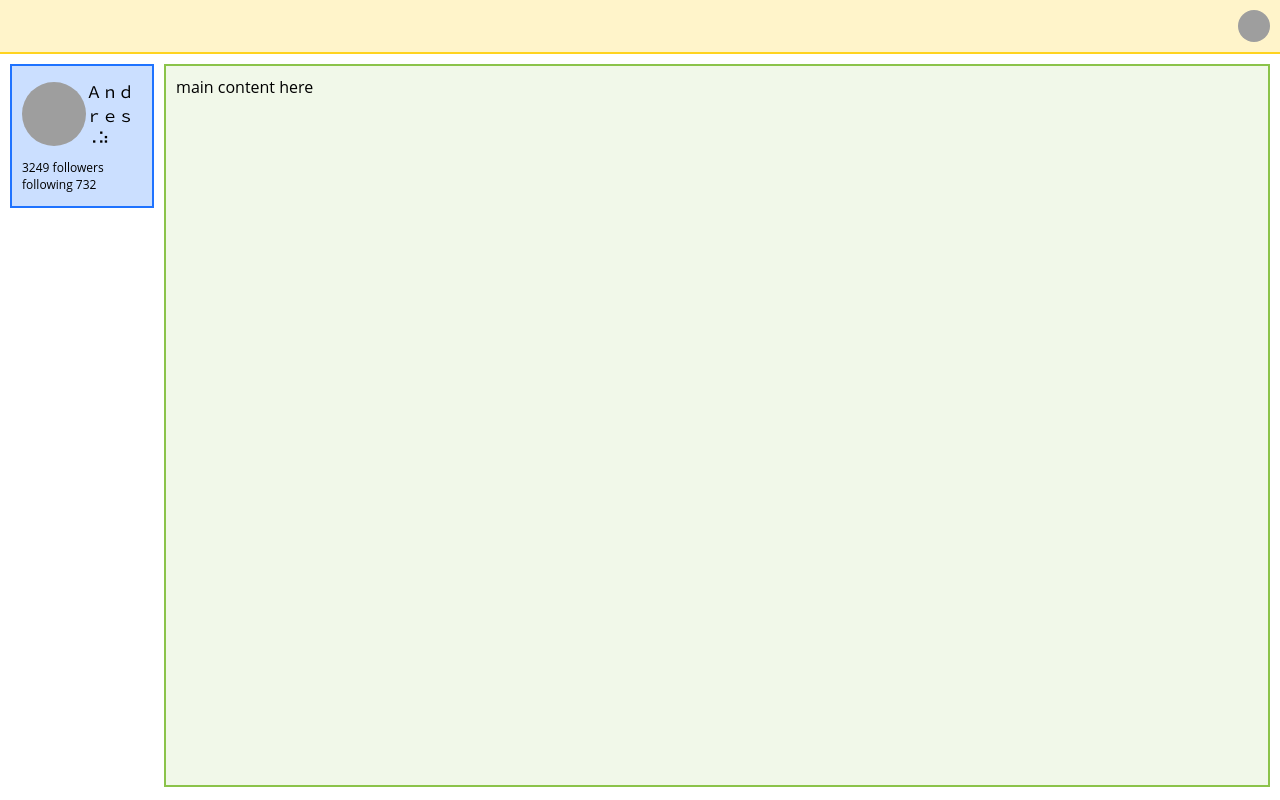
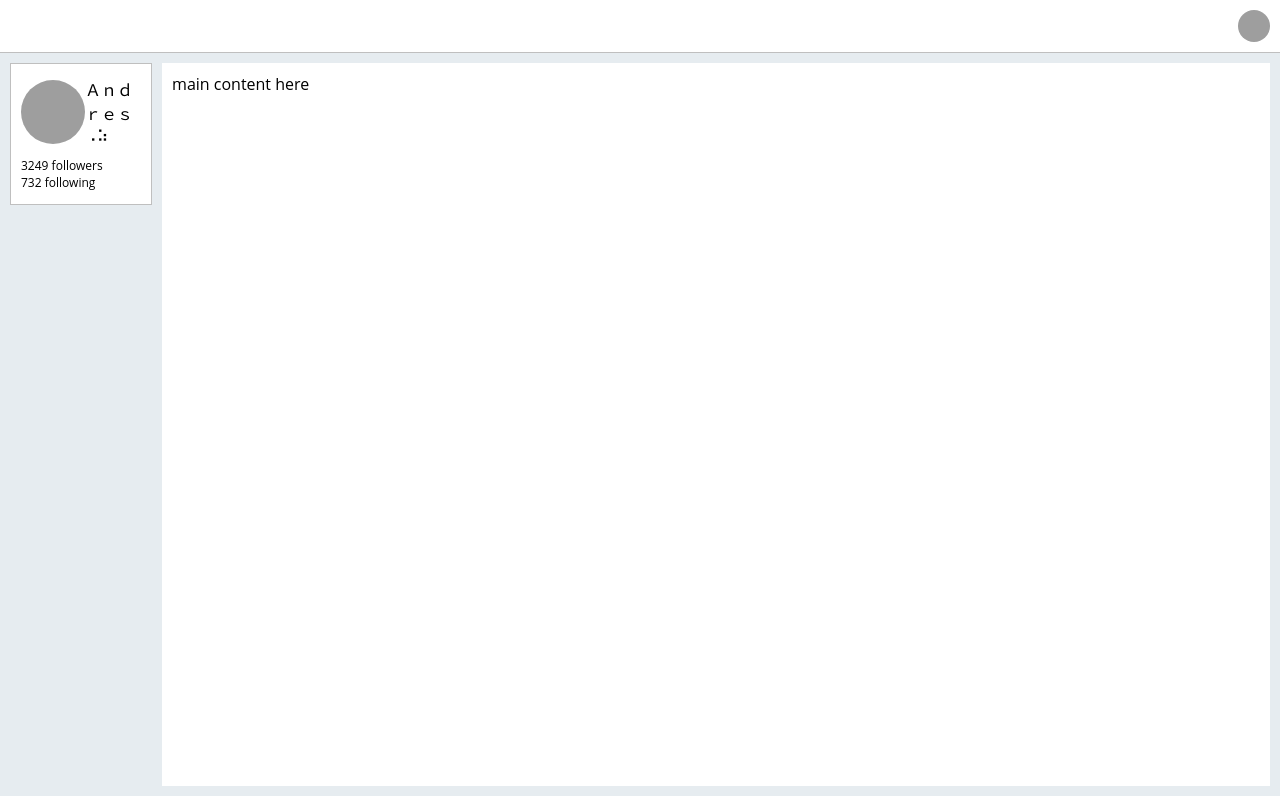
Before and after one commit to Angelfire/context-redux, a React (Create React App) app: page / in a window 1280 px wide. Built offline with nearby package versions, Linux system fonts and the light colour scheme; grey boxes are pictures that could not be loaded.

Commit message:
small changes

```diff
--- a/src/App.css
+++ b/src/App.css
@@ -13,8 +13,8 @@ body,
   font-family: "Open Sans", sans-serif;
 }
 .nav {
-  background: #fff4ca;
-  border-bottom: 2px solid #ffd31f;
+  background: #fff;
+  border-bottom: 1px solid rgba(0,0,0,0.25);
   padding: 10px;
   display: flex;
   justify-content: flex-end;
@@ -23,13 +23,13 @@ body,
   display: flex;
   padding: 10px;
   height: calc(100% - 57px);
-  background-color: #fff;
+  background-color: #e6ecf0;
   box-sizing: border-box;
 }
 .sidebar {
-  border: 2px solid #1f73ff;
+  border: 1px solid rgba(0,0,0,0.25);
   margin-right: 10px;
-  background: #cbdfff;
+  background: #fff;
   max-height: 120px;
   flex-basis: 120px;
   padding: 10px;
@@ -43,12 +43,12 @@ body,
 }
 .content {
   padding: 10px;
-  border: 2px solid #8bc34a;
-  background-color: #f1f8e9;
+  background-color: #fff;
   flex: 1;
 }
 .user-avatar {
   border-radius: 50%;
+  display: block;
   width: 64px;
   height: 64px;
 }
--- a/src/components/UserStats.js
+++ b/src/components/UserStats.js
@@ -12,7 +12,7 @@ const UserStats = () => (
           </div>
           <div className="stats">
             <div>{user.followers} Followers</div>
-            <div>Following {user.following}</div>
+            <div>{user.following} Following</div>
           </div>
         </div>
       )}
```
